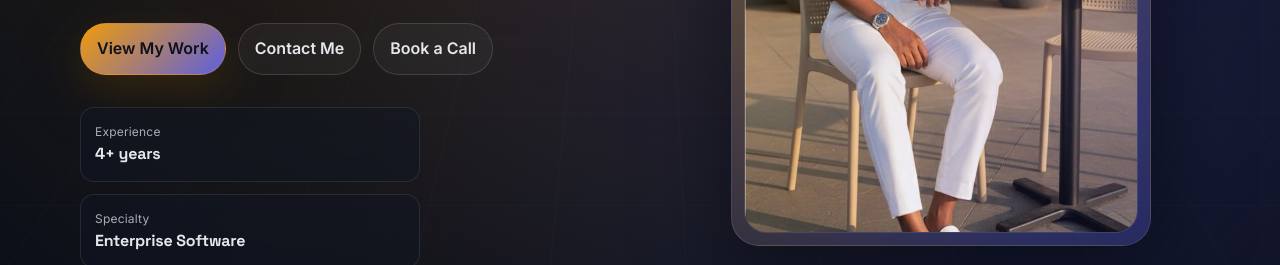
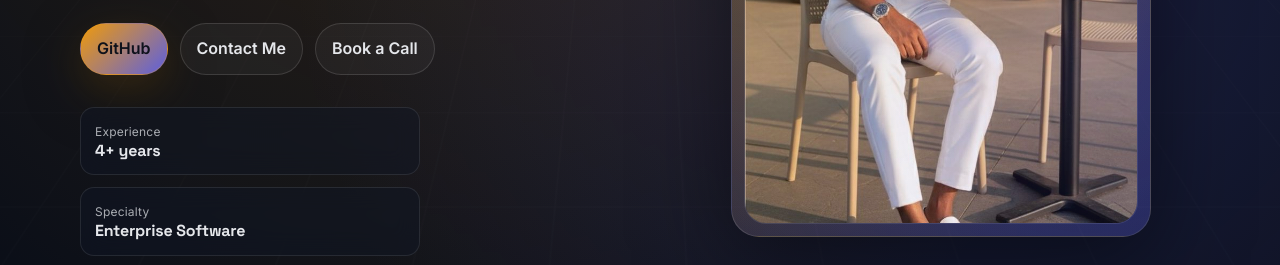
Before and after one commit to kris-charisma/Chris-Charisma.dev, a plain HTML site: page index.html in a window 1280 px wide. Shown: the part 534-799 px from the top of the page. Drawn offline with Linux system fonts and the light colour scheme.

Commit message:
feat: replace View My Work button with GitHub link and icon

```diff
--- a/index.html
+++ b/index.html
@@ -89,7 +89,10 @@
               </p>
 
               <div class="hero-cta reveal">
-                <a class="btn btn-primary" href="#projects" data-i18n="hero.ctaWork">View My Work</a>
+                <a class="btn btn-primary" href="https://github.com/kris-charisma" target="_blank" rel="noreferrer" data-i18n="hero.ctaWork">
+                  <svg class="btn-icon" viewBox="0 0 24 24" fill="currentColor" width="18" height="18" aria-hidden="true"><path d="M12 0C5.37 0 0 5.37 0 12c0 5.31 3.435 9.795 8.205 11.385.6.105.825-.255.825-.57 0-.285-.015-1.23-.015-2.235-3.015.555-3.795-.735-4.035-1.41-.135-.345-.72-1.41-1.23-1.695-.42-.225-1.02-.78-.015-.795.945-.015 1.62.87 1.845 1.23 1.08 1.815 2.805 1.305 3.495.99.105-.78.42-1.305.765-1.605-2.67-.3-5.46-1.335-5.46-5.925 0-1.305.465-2.385 1.23-3.225-.12-.3-.54-1.53.12-3.18 0 0 1.005-.315 3.3 1.23.96-.27 1.98-.405 3-.405s2.04.135 3 .405c2.295-1.56 3.3-1.23 3.3-1.23.66 1.65.24 2.88.12 3.18.765.84 1.23 1.905 1.23 3.225 0 4.605-2.805 5.625-5.475 5.925.435.375.81 1.095.81 2.22 0 1.605-.015 2.895-.015 3.3 0 .315.225.69.825.57A12.02 12.02 0 0024 12c0-6.63-5.37-12-12-12z"/></svg>
+                  GitHub
+                </a>
                 <a class="btn btn-ghost" href="#contact" data-i18n="hero.ctaContact">Contact Me</a>
                 <a
                   class="btn btn-ghost"
--- a/script.js
+++ b/script.js
@@ -21,7 +21,7 @@
     "hero.title": "Modern Web Applications <span class=\"amp\">&</span> Enterprise Software.",
     "hero.subtitle":
       "I build modern web applications, enterprise software, and digital solutions that help businesses operate smarter.",
-    "hero.ctaWork": "View My Work",
+    "hero.ctaWork": "GitHub",
     "hero.ctaContact": "Contact Me",
     "hero.ctaBook": "Book a Call",
     "hero.bookHref": "https://wa.me/250788800813?text=Hi%20Chris%2C%20I%27d%20like%20to%20book%20a%20call.",
@@ -365,7 +365,7 @@
     "hero.title": "Applications web modernes <span class=\"amp\">&</span> logiciels enterprise.",
     "hero.subtitle":
       "Je construis des applications web modernes, des logiciels enterprise et des solutions digitales qui aident les entreprises à opérer plus intelligemment.",
-    "hero.ctaWork": "Voir mes projets",
+    "hero.ctaWork": "GitHub",
     "hero.ctaContact": "Me contacter",
     "hero.ctaBook": "Réserver un appel",
     "hero.bookHref":
--- a/styles.css
+++ b/styles.css
@@ -491,10 +491,10 @@
   padding: 14px 14px;
   transform: translateY(0);
   transition: transform 220ms var(--ease), border-color 220ms var(--ease), box-shadow 220ms var(--ease);
-  min-height: 60px;
   display: flex;
   flex-direction: column;
   justify-content: center;
+  overflow: hidden;
 }
 
 .meta-card:hover {
@@ -514,6 +514,8 @@
   letter-spacing: -0.2px;
   overflow: hidden;
   white-space: nowrap;
+  height: 1.2em;
+  line-height: 1.2;
 }
 
 .section {
```
Also changed, not shown: Images/githubicon.png (added).
